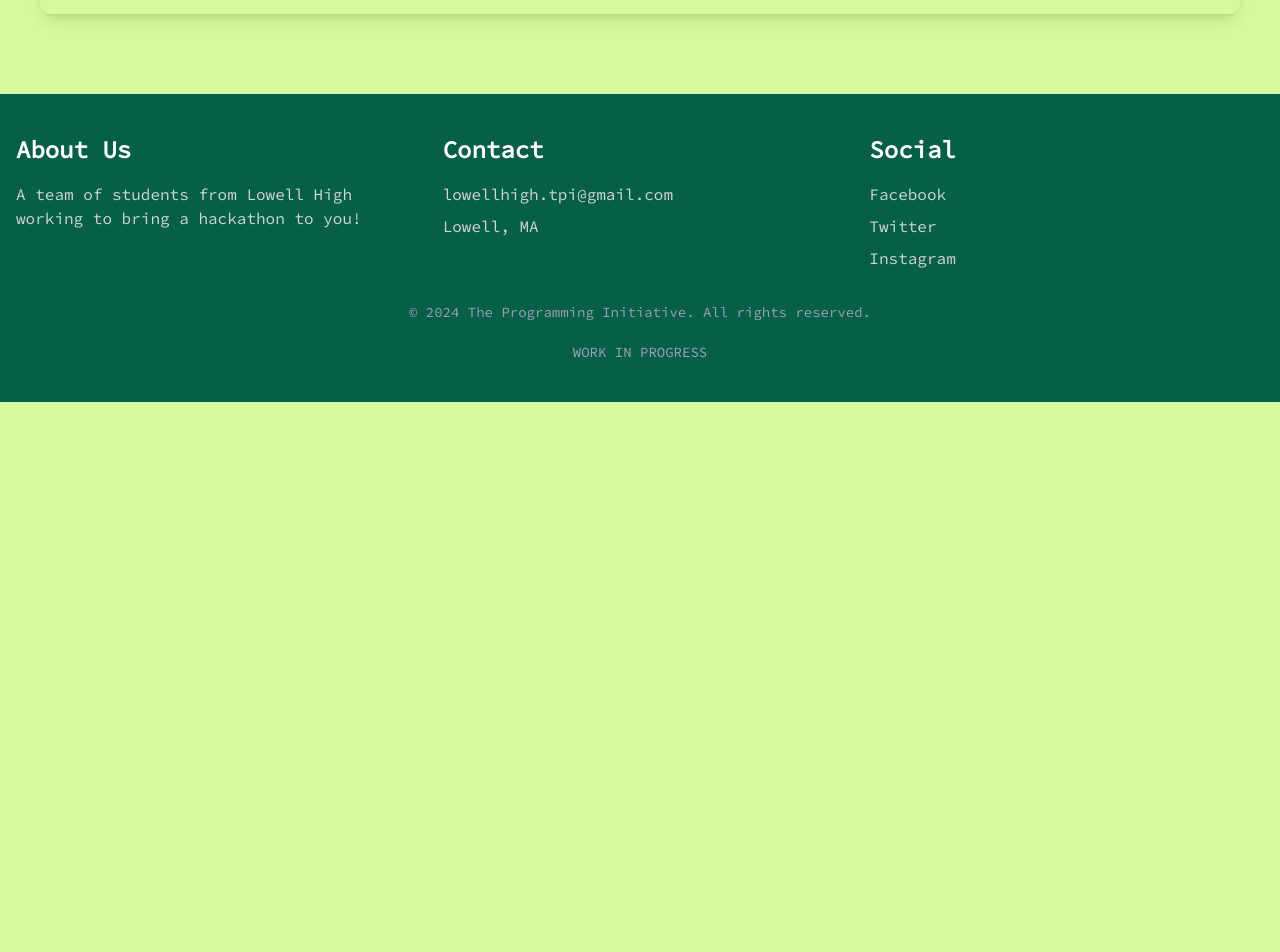
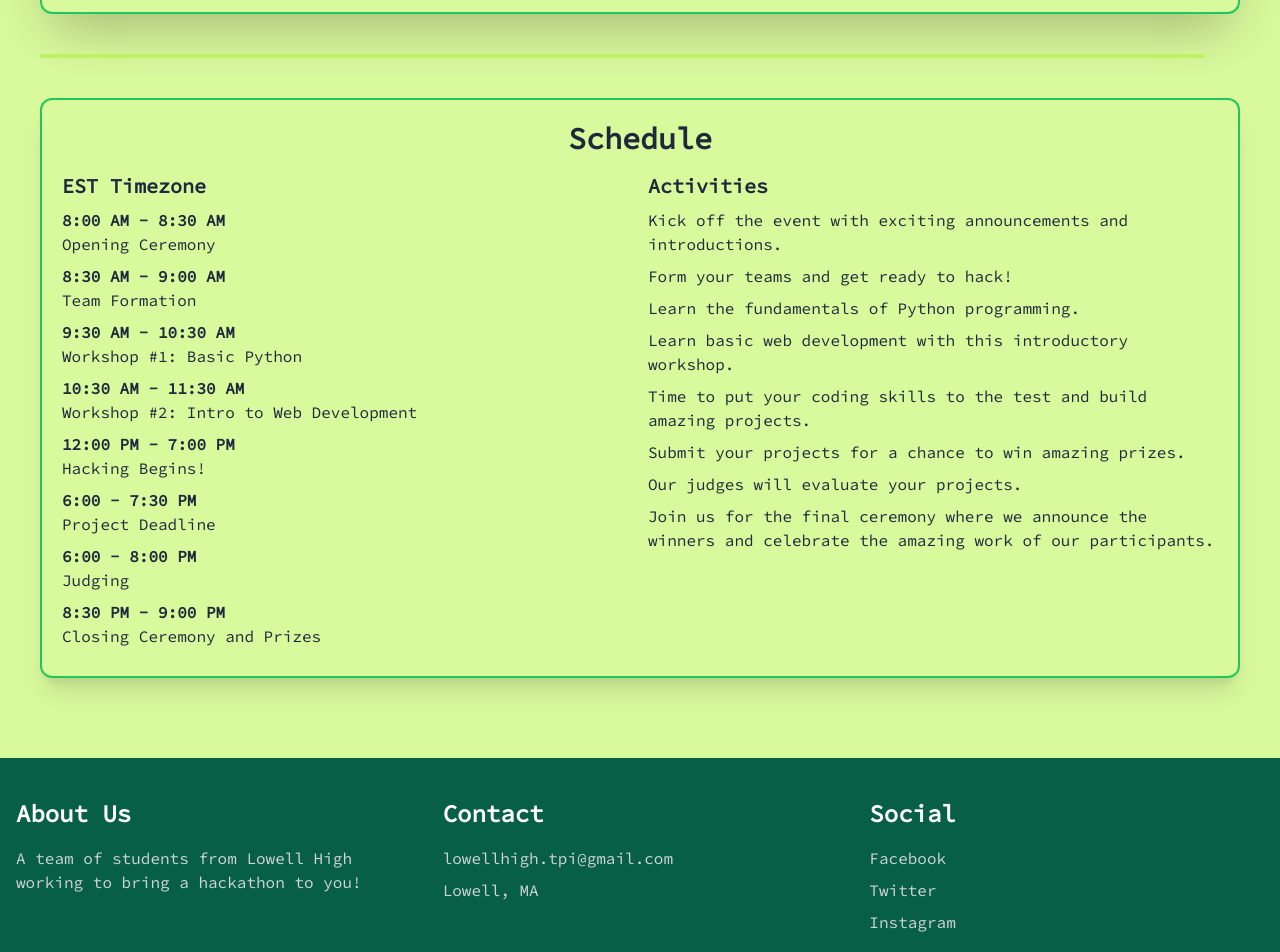
Before and after one commit to pearbearr/millcityhacks, a Next.js app: page / in a window 1280 px wide. Shown: the part 1098-2050 px from the top of the page. Before the commit the page ends 1500 px from the top, so only its background shows below. Built offline with nearby package versions, Linux system fonts and the light colour scheme.

Commit message:
Add schedule

```diff
--- a/app/layout.tsx
+++ b/app/layout.tsx
@@ -1,11 +1,13 @@
 import type { Metadata } from "next";
-import { Inter, Roboto, Source_Code_Pro } from "next/font/google";
+import { Inter, Roboto, Source_Code_Pro, Poiret_One } from "next/font/google";
 import "./globals.css";
-import { NavigationBar } from "@/components/ui/NavigationBar";
+import { NavigationBar } from "@/components/NavigationBar";
 
 const inter = Inter({ subsets: ["latin"] });
 const roboto = Roboto({ weight: "400", subsets: ["latin"] });
 const codepro = Source_Code_Pro({ weight: "400", subsets: ["latin"] });
+const poi = Poiret_One({ weight: "400", subsets: ["latin"] });
+
 
 
 export const metadata: Metadata = {
@@ -20,8 +22,8 @@ export default function RootLayout({
 }>) {
   return (
     <html lang="en">
-      <body className={codepro.className + " bg-lime-200"}>
-        <NavigationBar className={"bg-green-500 " + codepro.className} />
+      <body className={codepro.className + " bg-lime-200 scroll-smooth"}>
+        <NavigationBar className={"bg-green-500 font-extrabold " + codepro.className} />
         {children}</body>
     </html>
   );
--- a/app/page.tsx
+++ b/app/page.tsx
@@ -1,7 +1,9 @@
 import { HeroTaglineWriter } from "../components/HomeTypewriter";
 import Countdown from "@/components/Countdown";
+import { Footer } from "@/components/Footer";
+import { Schedule } from "@/components/Schedule";
 import Image from "next/image";
-
+import { Separator } from "@/components/ui/separator";
 
 export default function Home() {
   return (
@@ -12,82 +14,19 @@ export default function Home() {
         <div className="grid-rows-subgrid row-span-2 mr-20">
           <p className="shadow-lg my-5 lg:text-9xl md:text-7xl sm:text-5xl uppercase font-bold text-center">Mill City Hacks</p>
           <p className="shadow-lg text-neutral-600 dark:text-neutral-200 sm:text-sm md:text-lg lg:text-3xl text-center sm:mt-10 md:mt-20 lg:mt-32">
-        The Programming Initiative presents...
-      </p>
+        The Programming Initiative presents...</p>
         </div>
 
       </header>
-      <section id="section">
+      <section id="about">
         <HeroTaglineWriter />
 
       </section>
+      <Separator className="my-10 mx-10 w-[91%] h-1 bg-lime-300"></Separator>
+      <Schedule/>
 
-      <footer className="bg-emerald-800 text-white py-10 mt-20">
-      <div className="container mx-auto px-4">
-        <div className="grid grid-cols-1 md:grid-cols-3 gap-8">
-          <div className="col-span-1">
-            <h3 className="text-2xl font-bold mb-4">About Us</h3>
-            <p className="text-gray-300">
-              A team of students from Lowell High working to bring a hackathon to you!
-            </p>
-          </div>
-          <div className="col-span-1">
-            <h3 className="text-2xl font-bold mb-4">Contact</h3>
-            <ul className="list-none text-gray-300">
-              <li className="mb-2">
-                <a href="mailto:lowellhigh.tpi@gmail.com" className="hover:underline">
-                  lowellhigh.tpi@gmail.com
-                </a>
-              </li>
-              <li>
-                <a
-                  href="https://www.google.com/maps/place/Lowell"
-                  className="hover:underline"
-                >
-                  Lowell, MA
-                </a>
-              </li>
-            </ul>
-          </div>
-          <div className="col-span-1">
-            <h3 className="text-2xl font-bold mb-4">Social</h3>
-            <ul className="list-none text-gray-300">
-              <li className="mb-2">
-                <a
-                  href="https://www.facebook.com/millcityhacks"
-                  className="hover:underline"
-                >
-                  Facebook
-                </a>
-              </li>
-              <li className="mb-2">
-                <a
-                  href="https://www.twitter.com/millcityhacks"
-                  className="hover:underline"
-                >
-                  Twitter
-                </a>
-              </li>
-              <li>
-                <a
-                  href="https://www.instagram.com/millcityhacks"
-                  className="hover:underline"
-                >
-                  Instagram
-                </a>
-              </li>
-            </ul>
-            </div>
+      <Footer />
 
-        </div>
-        <div className="text-center mt-8">
-          <p className="text-gray-400 text-sm">
-            &copy; {new Date().getFullYear()} The Programming Initiative. All rights
-            reserved.<br></br><br></br>WORK IN PROGRESS
-          </p>
-        </div>
-      </div>
-    </footer>
 
     </main>
   );
--- /dev/null
+++ b/components/Footer.tsx
@@ -0,0 +1,72 @@
+
+
+export function Footer() {
+    return (
+              <footer className="bg-emerald-800 text-white py-10 mt-20" id="contact">
+      <div className="container mx-auto px-4">
+        <div className="grid grid-cols-1 md:grid-cols-3 gap-8">
+          <div className="col-span-1">
+            <h3 className="text-2xl font-bold mb-4">About Us</h3>
+            <p className="text-gray-300">
+              A team of students from Lowell High working to bring a hackathon to you!
+            </p>
+          </div>
+          <div className="col-span-1">
+            <h3 className="text-2xl font-bold mb-4">Contact</h3>
+            <ul className="list-none text-gray-300">
+              <li className="mb-2">
+                <a href="mailto:lowellhigh.tpi@gmail.com" className="hover:underline">
+                  lowellhigh.tpi@gmail.com
+                </a>
+              </li>
+              <li>
+                <a
+                  href="https://www.google.com/maps/place/Lowell"
+                  className="hover:underline"
+                >
+                  Lowell, MA
+                </a>
+              </li>
+            </ul>
+          </div>
+          <div className="col-span-1">
+            <h3 className="text-2xl font-bold mb-4">Social</h3>
+            <ul className="list-none text-gray-300">
+              <li className="mb-2">
+                <a
+                  href="https://www.facebook.com/millcityhacks"
+                  className="hover:underline"
+                >
+                  Facebook
+                </a>
+              </li>
+              <li className="mb-2">
+                <a
+                  href="https://www.twitter.com/millcityhacks"
+                  className="hover:underline"
+                >
+                  Twitter
+                </a>
+              </li>
+              <li>
+                <a
+                  href="https://www.instagram.com/millcityhacks"
+                  className="hover:underline"
+                >
+                  Instagram
+                </a>
+              </li>
+            </ul>
+            </div>
+
+        </div>
+        <div className="text-center mt-8">
+          <p className="text-gray-400 text-sm">
+            &copy; {new Date().getFullYear()} The Programming Initiative. All rights
+            reserved.<br></br><br></br>WORK IN PROGRESS
+          </p>
+        </div>
+      </div>
+    </footer>
+    )
+}
--- a/components/HomeTypewriter.tsx
+++ b/components/HomeTypewriter.tsx
@@ -32,7 +32,7 @@ export function HeroTaglineWriter() {
     },
   ];
   return (
-    <div className="shadow-lg rounded-xl mx-10 flex flex-col items-center justify-center h-[20rem] ">
+    <div className="shadow-2xl border-2 border-green-500 rounded-xl mx-10 flex flex-col items-center justify-center h-[20rem] ">
       <TypewriterEffect words={words} />
       <div className="flex flex-col md:flex-row space-y-4 md:space-y-0 space-x-0 md:space-x-4 mt-10">
         <Link href="https://docs.google.com/forms/d/e/1FAIpQLSfof7bVLGS0_VfHOpx8iuDRd0_qM29cdmiyYW8LAH8HQdeFvw/viewform" className="text-center flex items-center justify-center w-40 h-10 rounded-xl bg-emerald-900 border dark:border-white border-transparent text-white text-sm">
--- a/components/ui/NavigationBar.tsx
+++ b/components/NavigationBar.tsx
@@ -4,7 +4,7 @@ import { cn } from "@/lib/utils";
 
 export function NavigationBar(props: any) {
     return (
-    <nav className={"flex space-x-[4rem] text-2xl justify-start p-4 uppercase bg-green-200 border-4 border-green-800 " + props.className}>
+    <nav className={"flex space-x-[4rem] text-2xl justify-center p-4 uppercase bg-green-200 border-4 border-green-800 " + props.className}>
 
       <a
         href="#about"
--- /dev/null
+++ b/components/Schedule.tsx
@@ -0,0 +1,77 @@
+"use client"
+import { useState } from "react";
+
+export function Schedule() {
+  const [scheduleData] = useState([
+    {
+      time: "8:00 AM - 8:30 AM",
+      event: "Opening Ceremony",
+      description: "Kick off the event with exciting announcements and introductions.",
+    },
+    {
+      time: "8:30 AM - 9:00 AM",
+      event: "Team Formation",
+      description: "Form your teams and get ready to hack!",
+    },
+    {
+      time: "9:30 AM - 10:30 AM",
+      event: "Workshop #1: Basic Python",
+      description: "Learn the fundamentals of Python programming.",
+    },
+    {
+      time: "10:30 AM - 11:30 AM",
+      event: "Workshop #2: Intro to Web Development",
+      description: "Learn basic web development with this introductory workshop.",
+    },
+    {
+      time: "12:00 PM - 7:00 PM",
+      event: "Hacking Begins!",
+      description: "Time to put your coding skills to the test and build amazing projects.",
+    },
+    {
+      time: "6:00 - 7:30 PM",
+      event: "Project Deadline",
+      description: "Submit your projects for a chance to win amazing prizes.",
+    },
+    {
+      time: "6:00 - 8:00 PM",
+      event: "Judging",
+      description: "Our judges will evaluate your projects.",
+    },
+    {
+      time: "8:30 PM - 9:00 PM",
+      event: "Closing Ceremony and Prizes",
+      description: "Join us for the final ceremony where we announce the winners and celebrate the amazing work of our participants.",
+    },
+  ]);
+
+  return (
+    <section id="schedule" className="border-2 border-green-500 text-slate-800 mx-10 p-5 shadow-xl rounded-xl">
+      <h2 className="text-3xl font-bold mb-4 text-center">Schedule</h2>
+      <div className="grid grid-cols-2 gap-4">
+        <div className="col-span-1">
+          <h3 className="text-xl font-bold mb-2">EST Timezone</h3>
+          <ul className="list-none">
+            {scheduleData.map((item, index) => (
+              <li key={index} className="mb-2">
+                <span className="font-bold">{item.time}</span>
+                <br />
+                {item.event}
+              </li>
+            ))}
+          </ul>
+        </div>
+        <div className="col-span-1">
+          <h3 className="text-xl font-bold mb-2">Activities</h3>
+          <ul className="list-none">
+            {scheduleData.map((item, index) => (
+              <li key={index} className="mb-2">
+                {item.description}
+              </li>
+            ))}
+          </ul>
+        </div>
+      </div>
+    </section>
+  );
+}
--- /dev/null
+++ b/components/ui/separator.tsx
@@ -0,0 +1,31 @@
+"use client"
+
+import * as React from "react"
+import * as SeparatorPrimitive from "@radix-ui/react-separator"
+
+import { cn } from "@/lib/utils"
+
+const Separator = React.forwardRef<
+  React.ElementRef<typeof SeparatorPrimitive.Root>,
+  React.ComponentPropsWithoutRef<typeof SeparatorPrimitive.Root>
+>(
+  (
+    { className, orientation = "horizontal", decorative = true, ...props },
+    ref
+  ) => (
+    <SeparatorPrimitive.Root
+      ref={ref}
+      decorative={decorative}
+      orientation={orientation}
+      className={cn(
+        "shrink-0 bg-border",
+        orientation === "horizontal" ? "h-[1px] w-full" : "h-full w-[1px]",
+        className
+      )}
+      {...props}
+    />
+  )
+)
+Separator.displayName = SeparatorPrimitive.Root.displayName
+
+export { Separator }
--- a/package.json
+++ b/package.json
@@ -9,6 +9,7 @@
     "lint": "next lint"
   },
   "dependencies": {
+    "@radix-ui/react-separator": "^1.1.0",
     "class-variance-authority": "^0.7.0",
     "clsx": "^2.1.1",
     "framer-motion": "^11.3.17",
```
Also changed, not shown: 1 other file (tests, documents, lock files or other folders).
